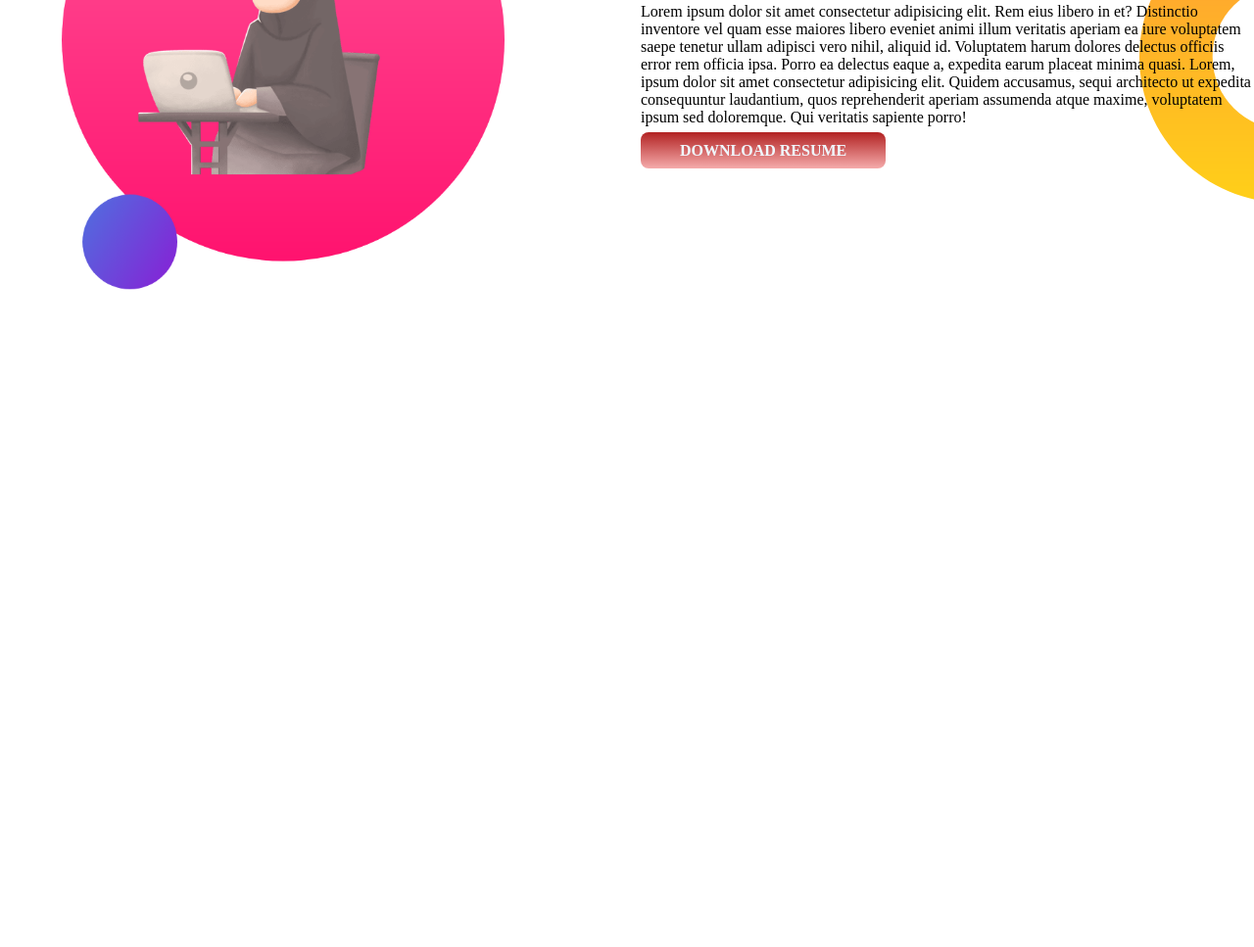
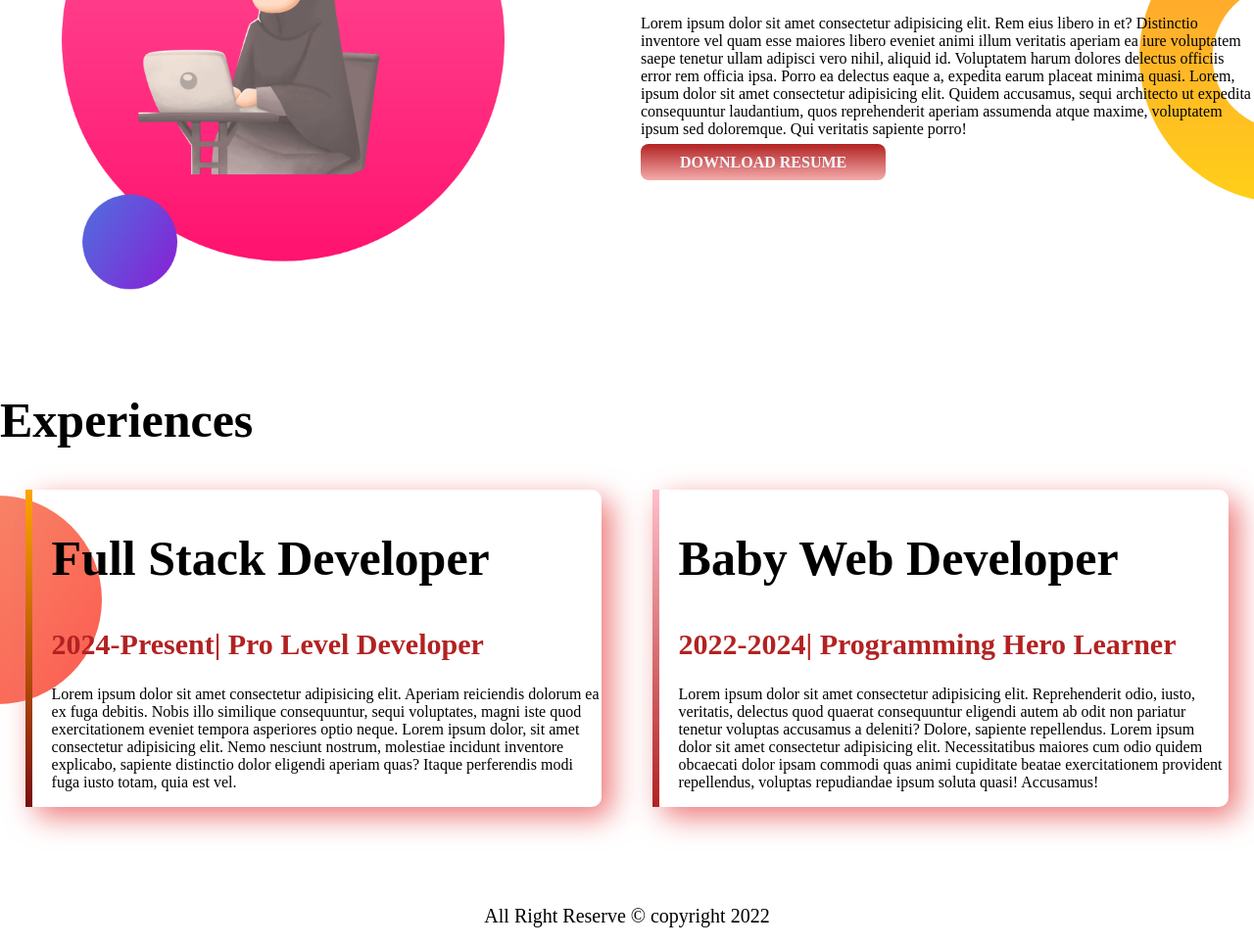
Before and after one commit to Mohona-Mohu-123/my-portfolio, a plain HTML site: page index.html in a window 1280 px wide. Shown: the part 786-1753 px from the top of the page at 98% size. Before the commit the page ends 1186 px from the top, so only its background shows below. Drawn offline with Linux system fonts and the light colour scheme.

Commit message:
new section added

```diff
--- a/index.html
+++ b/index.html
@@ -11,7 +11,7 @@
     <link rel="stylesheet" href="style.css">
 </head>
 <body>
-    <section class="top-banner">
+    <section class="top-banner flexible-container">
         <div class="half-width">
             <h1>Welcome To</h1>
             <h1><span class="pink">Mohu's</span> World!</h1>
@@ -25,7 +25,7 @@
             <img src="image/my-bg.png" >
         </div>
     </section>
-    <section class="dream-big">
+    <section class="dream-big flexible-container">
         <div class="half-width">
             <img src="image/my-bg2.png">
         </div>
@@ -37,5 +37,23 @@
             <a class="link-button" target="_blank" href="">DOWNLOAD RESUME</a>
         </div>
     </section>
+    <section class="experience-area">
+        <h1>Experiences</h1>
+        <div class="flexible-container">
+            <div class="experience-item" id="full-stack-exp">
+                <h1>Full Stack Developer</h1>
+                <h2 class="pink">2024-Present| Pro Level Developer</h2>
+                <p>Lorem ipsum dolor sit amet consectetur adipisicing elit. Aperiam reiciendis dolorum ea ex fuga debitis. Nobis illo similique consequuntur, sequi voluptates, magni iste quod exercitationem eveniet tempora asperiores optio neque. Lorem ipsum dolor, sit amet consectetur adipisicing elit. Nemo nesciunt nostrum, molestiae incidunt inventore explicabo, sapiente distinctio dolor eligendi aperiam quas? Itaque perferendis modi fuga iusto totam, quia est vel.</p>
+            </div>
+            <div class="experience-item" id="web-exp">
+                <h1 >Baby Web Developer</h1>
+                <h2 class="pink">2022-2024| Programming Hero Learner</h2>
+                <p>Lorem ipsum dolor sit amet consectetur adipisicing elit. Reprehenderit odio, iusto, veritatis, delectus quod quaerat consequuntur eligendi autem ab odit non pariatur tenetur voluptas accusamus a deleniti? Dolore, sapiente repellendus. Lorem ipsum dolor sit amet consectetur adipisicing elit. Necessitatibus maiores cum odio quidem obcaecati dolor ipsam commodi quas animi cupiditate beatae exercitationem provident repellendus, voluptas repudiandae ipsum soluta quasi! Accusamus!</p>
+            </div>
+        </div>
+    </section>
+    <footer>
+        <p> All Right Reserve &copy copyright 2022</p>
+    </footer>
 </body>
 </html>
--- a/style.css
+++ b/style.css
@@ -6,10 +6,13 @@ body{
 h1{
     font-size: 50px;
 }
+h2{
+    font-size: 30px;
+}
 .pink{
     color: firebrick;
 }
-section{
+.flexible-container{
     display: flex;
     margin-bottom: 100px;
 }
@@ -39,3 +42,31 @@ section{
     background-repeat: no-repeat;
     background-position: right;
 }
+.experience-area{
+    background-image: url(image/exp-bg.png);
+    background-repeat: no-repeat;
+    background-position: left;
+}
+.experience-item{
+    width: 48%;
+    box-shadow: 10px 10px 30px rgb(237, 120, 120);
+    margin-left: 2%;
+    margin-right: 2%;
+    padding-left: 20px;
+    border-radius: 10px;
+}
+#full-stack-exp{
+    border-left: 7px solid;
+    border-image: linear-gradient(#ffa500, rgb(121, 15, 15));
+    border-image-slice: 1;
+}
+#web-exp{
+    border-left: 7px solid;
+    border-image: linear-gradient(pink, firebrick);
+    border-image-slice: 1;
+
+}
+footer p{
+    text-align: center;
+    font-size: 20px;
+}
```
